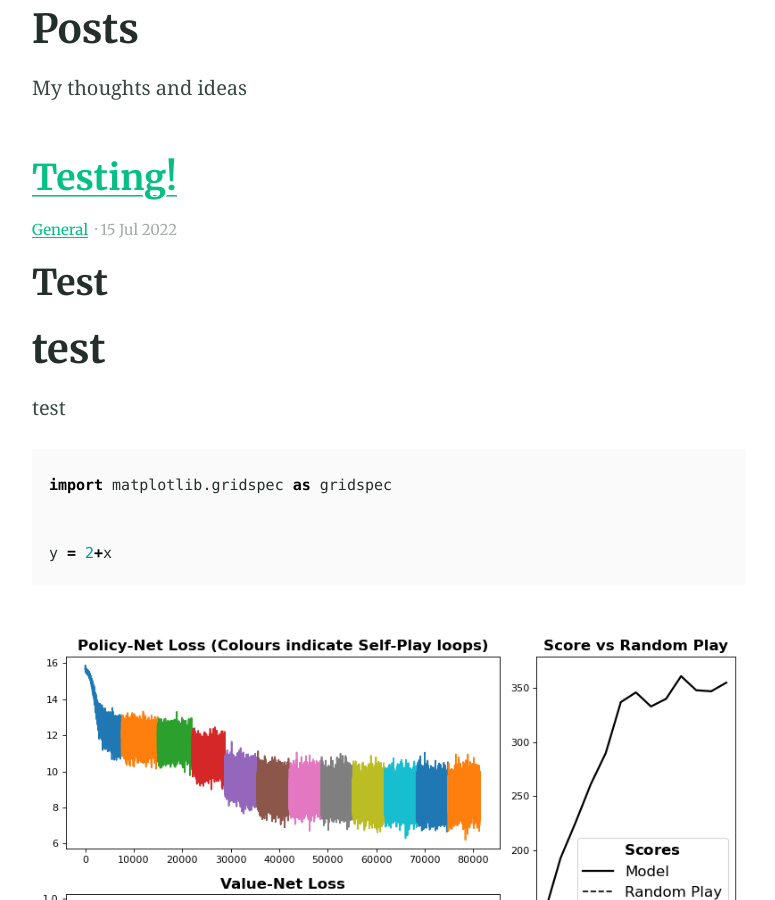
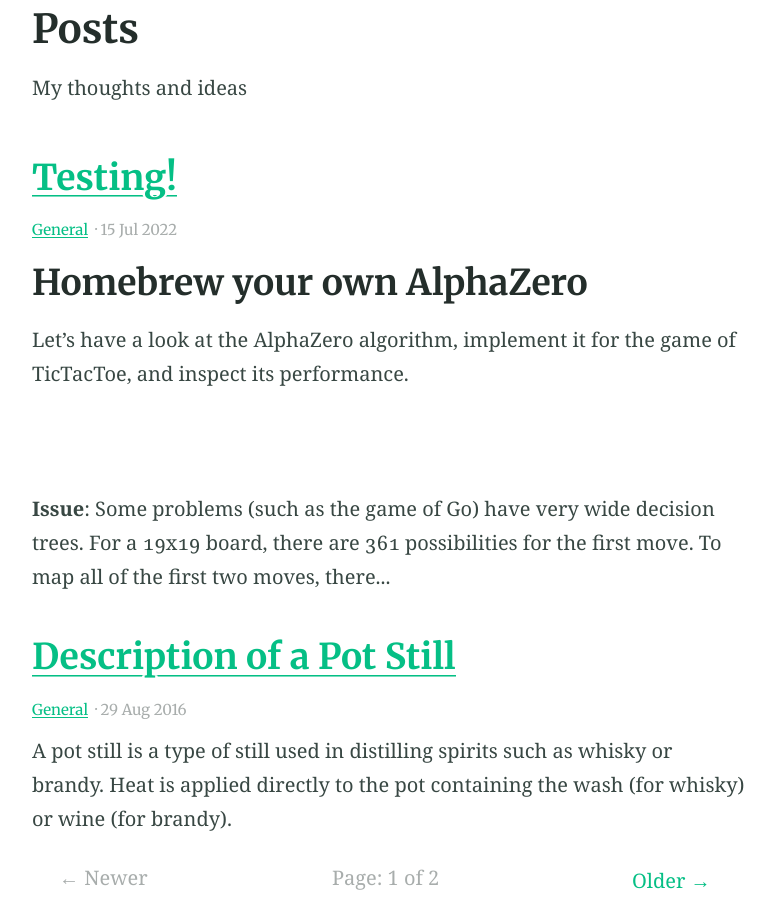
Before and after one commit to SamGijsen/SamGijsen.github.io, a Jekyll site: the page built from blog/index.html, in a window 1280 px wide and 900 px high, scrolled down 441 px. Shown: the whole window, without its empty margins (251-1026 px from the left). Built offline with Jekyll 4.4.1, drawn with Linux system fonts in a browser that asks for light colours; the list of posts is cut into pages by our own code.

Commit message:
real test

````diff
--- a/_posts/2022-07-15-TestingPost.md
+++ b/_posts/2022-07-15-TestingPost.md
@@ -6,18 +6,50 @@ feature_text: |
   Feature text
 ---
 
-## Test
-
-# test
-
-test
+## Homebrew your own AlphaZero
 
 
-```py
-import matplotlib.gridspec as gridspec
+Let's have a look at the AlphaZero algorithm, implement it for the game of TicTacToe, and inspect its performance.
 
-y = 2+x
-```
+&nbsp;
+
+**Issue**: Some problems (such as the game of Go) have very wide decision trees. For a 19x19 board, there are 361 possibilities for the first move. To map all of the first two moves, there are 361\*350=129960 possibilities. First three? Over 46 million. Due to the severity of this increase, previous approaches (such as alpha-beta pruning) become infeasible.
 
 
-![ImageTitle](/assets/blog_AZ/Loss_png.png){:class="img-responsive"}
+**Solution**: The AlphaZero (AZ) algorithm doesn’t perform a full tree search, but rather uses a probabilistic search algorithm (Monte-Carlo tree search: MCTS) to explore only those sections of the tree that are deemed most promising. MCTS is combined with a neural network in the following way:
+
+ The current board-state is fed through a network that is trained to indicate promising moves to make. This provides a prior distribution over moves to kickstart the MCTS.
+
+- A hypothetical move is selected and the algorithm interacts with a simulator to update the board state. At this point, one of following possibilities exist:
+
+    * This board state **has** been visited before in this MCTS-session.
+        * In this case we select another action and progress the board state until we reach a state that has not been visited yet.
+
+    * This board state **has not** been visited before in this MCTS-session yet.
+        * If the game **has ended**, we check whether its a win, draw, or loss. This is translated into a value (1, 0, -1 respectively).
+        * If the game **hasn’t ended**, we ask a neural net to provide an estimate of how ‘good’ this board state is; it’ll return a value between 1 and -1. Alternatively, the game may be played until the end in simulation to provide a value estimate ("*rollout*").
+
+Whichever it is, we now have a value estimate of how ‘good’ the path we explored is. This is pushed back up the tree and associated with the moves that led us here.
+
+![Monte-Carlo Tree Search [source](https://en.wikipedia.org/wiki/Monte_Carlo_tree_search)](https://upload.wikimedia.org/wikipedia/commons/a/a6/MCTS_Algorithm.png){:class="img-responsive"}
+
+
+* `mcts.py`: Contains an implementation of the MCTS algorithm. Some questions remain unanswered:
+
+    * How do we select our actions?
+
+* `neural_nets.py`: Contains the PyTorch models used by the MCTS algorithm.
+
+    * Mainly for testing purposes, the value- and policy networks are here different models. They provide:
+
+$$\begin{align}
+p_a &= Pr(a|s) \\
+v &= \mathbb{E}[z|s]
+\end{align} $$
+
+$ x=3$
+
+
+
+
+%%![ImageTitle](/blog_AZ/Loss_png.png){:class="img-responsive"}
````
